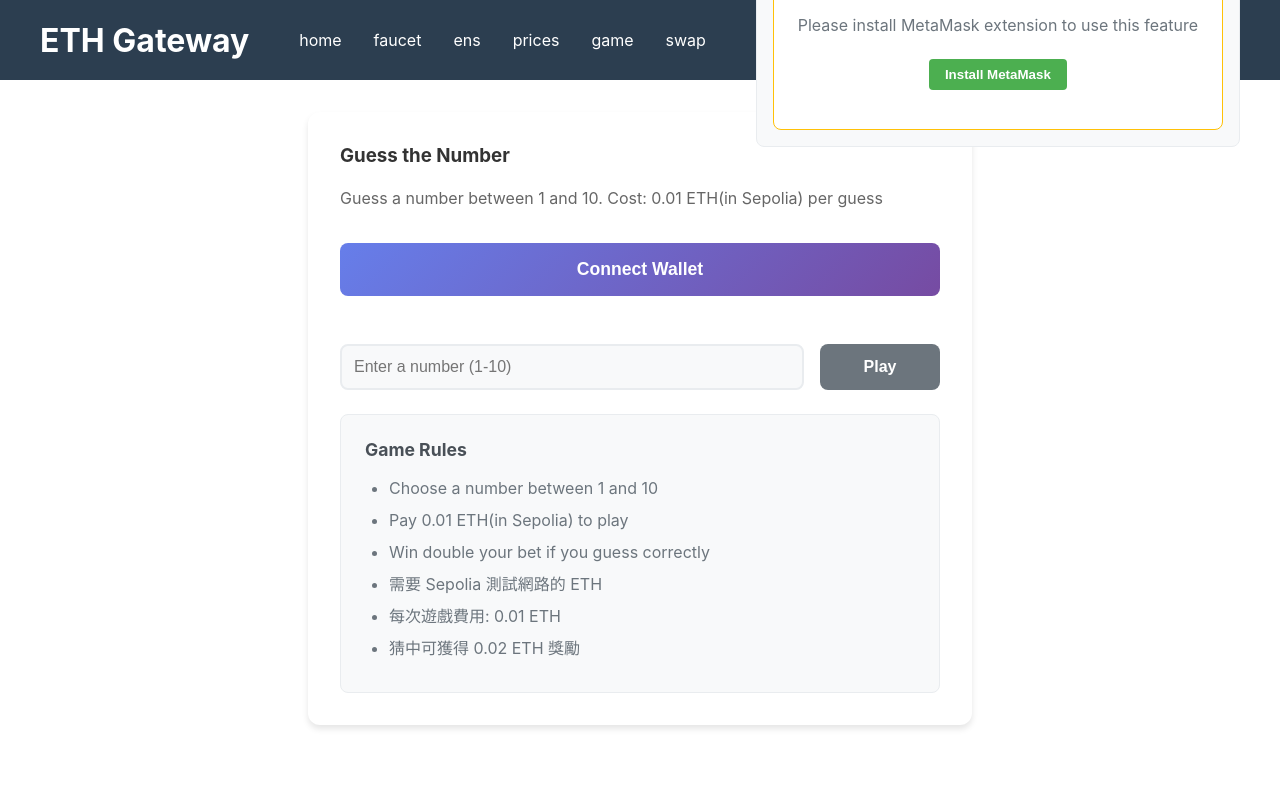
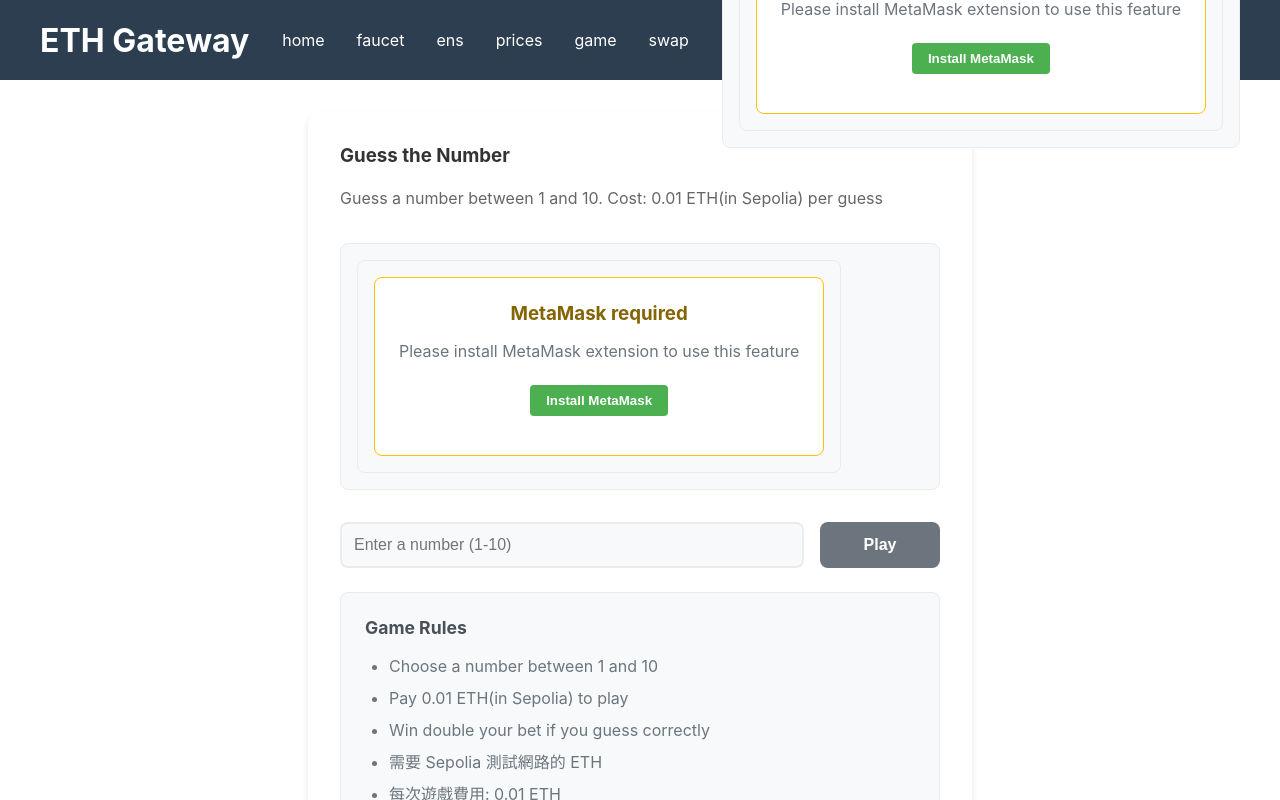
Before and after one commit to dennislee928/ETH_GATEWAY_DEMO, a React (Create React App) app in the folder eth-project/frontend/: page /game in a window 1280 px wide. Shown: the top 800 px of the page. Built offline with nearby package versions, Linux system fonts and the light colour scheme; what @adraffy/ens-normalize would draw is missing.

Commit message:
update wallet button src

```diff
--- a/eth-project/frontend/src/components/adds-on-components/BlockchainGame.jsx
+++ b/eth-project/frontend/src/components/adds-on-components/BlockchainGame.jsx
@@ -2,6 +2,7 @@
 import { ethers } from "ethers";
 import { useTranslation } from "react-i18next";
 import useWallet from "../../hooks/useWallet";
+import WalletConnect from "../WalletConnect";
 import "./component-css/BlockchainGame.css";
 
 const BlockchainGame = () => {
@@ -17,8 +18,6 @@
     signer,
     chainId,
     error: walletError,
-    connectWallet,
-    switchNetwork,
   } = useWallet();
 
   // 猜數字遊戲合約 ABI
@@ -30,16 +29,6 @@
 
   // Sepolia 測試網上的遊戲合約地址
   const GAME_CONTRACT_ADDRESS = "0x9377e92D7Dc8976CD9B96Ff29D65dF8908a48d7d";
-
-  // 連接錢包
-  const handleConnectWallet = async () => {
-    await connectWallet();
-  };
-
-  // 切換到 Sepolia 網路
-  const handleSwitchToSepolia = async () => {
-    await switchNetwork(11155111);
-  };
 
   // 玩遊戲
   const playGame = async () => {
@@ -106,31 +95,13 @@
       <h3>{t("guessNumber")}</h3>
       <p className="game-description">{t("gameDescription")}</p>
 
-      {/* 錢包連接狀態 */}
+      {/* 使用 WalletConnect 組件 */}
+      <div className="wallet-section">
+        <WalletConnect showNetworkSwitch={true} />
+      </div>
+
+      {/* 錢包錯誤顯示 */}
       {walletError && <div className="error-message">{walletError}</div>}
-
-      {!isConnected ? (
-        <button onClick={handleConnectWallet} className="connect-button">
-          {t("connectWallet")}
-        </button>
-      ) : (
-        <div className="connected-info">
-          <div>
-            {t("connectedAs")}: {account.slice(0, 6)}...{account.slice(-4)}
-          </div>
-          <div className="network-info">
-            網路: {chainId === 11155111 ? "Sepolia" : `Chain ID: ${chainId}`}
-          </div>
-          {chainId !== 11155111 && (
-            <button
-              onClick={handleSwitchToSepolia}
-              className="switch-network-button"
-            >
-              切換到 Sepolia
-            </button>
-          )}
-        </div>
-      )}
 
       <div className="game-container">
         <div className="input-section">
--- a/eth-project/frontend/src/components/adds-on-components/component-css/BlockchainGame.css
+++ b/eth-project/frontend/src/components/adds-on-components/component-css/BlockchainGame.css
@@ -13,55 +13,13 @@
   line-height: 1.6;
 }
 
-.connect-button {
-  background: linear-gradient(135deg, #667eea 0%, #764ba2 100%);
-  color: white;
-  border: none;
-  padding: 1rem 2rem;
+/* WalletConnect 組件容器 */
+.wallet-section {
+  margin-bottom: 2rem;
+  padding: 1rem;
+  background: #f8f9fa;
   border-radius: 8px;
-  font-size: 1.1rem;
-  font-weight: 600;
-  cursor: pointer;
-  transition: all 0.3s ease;
-  width: 100%;
-  margin-bottom: 1rem;
-}
-
-.connect-button:hover {
-  transform: translateY(-2px);
-  box-shadow: 0 6px 20px rgba(102, 126, 234, 0.4);
-}
-
-.connected-info {
-  background: #f8f9fa;
-  padding: 1rem;
-  border-radius: 8px;
-  margin-bottom: 1rem;
   border: 1px solid #e9ecef;
-}
-
-.connected-info > div {
-  margin-bottom: 0.5rem;
-}
-
-.network-info {
-  color: #6c757d;
-  font-size: 0.9rem;
-}
-
-.switch-network-button {
-  background: #ffc107;
-  color: #212529;
-  border: none;
-  padding: 0.5rem 1rem;
-  border-radius: 4px;
-  cursor: pointer;
-  font-size: 0.875rem;
-  transition: background-color 0.2s ease;
-}
-
-.switch-network-button:hover {
-  background: #e0a800;
 }
 
 .error-message {
--- a/eth-project/frontend/src/components/component-css/WalletConnect.css
+++ b/eth-project/frontend/src/components/component-css/WalletConnect.css
@@ -4,7 +4,7 @@
   gap: 1rem;
   padding: 1rem;
   border-radius: 8px;
-  background: #f8f9fa;
+
   border: 1px solid #e9ecef;
 }
 
```
